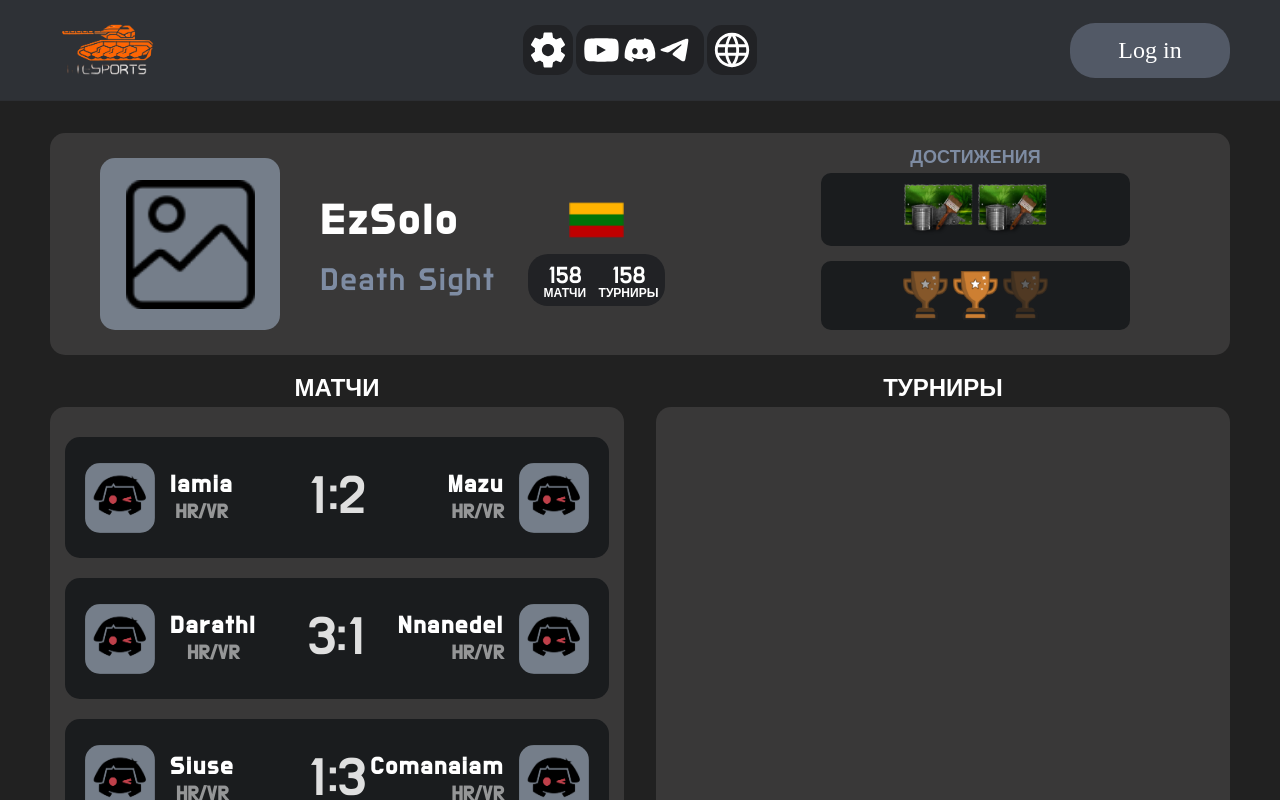
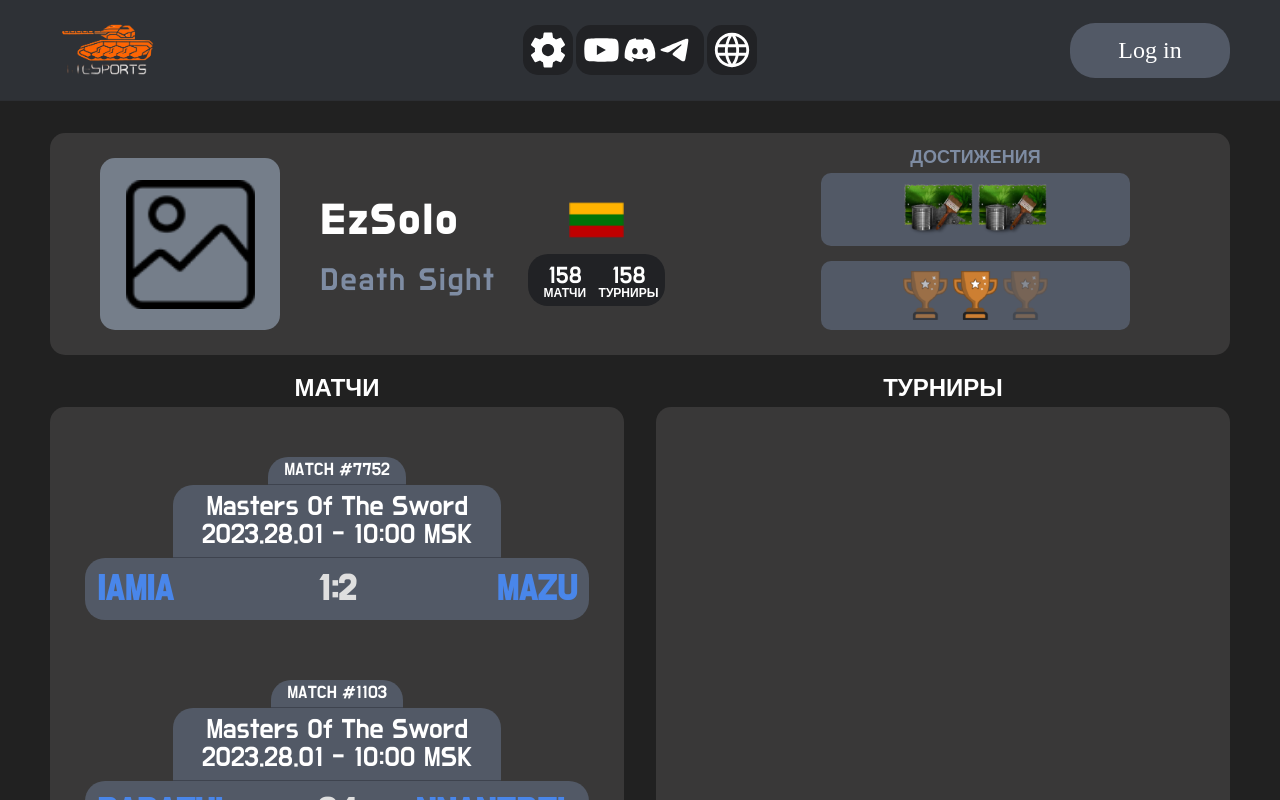
Before and after one commit to serp0v/RTS, a React (Vite) app: page /profile in a window 1280 px wide. Built offline with nearby package versions, Linux system fonts and the light colour scheme; a web font is replaced by a local one.

Commit message:
finish matches

```diff
--- a/src/components/Match/Match.css
+++ b/src/components/Match/Match.css
@@ -8,14 +8,14 @@
 .match {
   width: 100%;
 
+  display: flex;
+  flex-direction: column;
+  justify-content: space-between;
+  align-items: center;
+
   margin-bottom: 20px;
   padding: 20px;
 
-  display: flex;
-  justify-content: space-between;
-  align-items: center;
-
-  background: #1a1c1e;
   border-radius: 15px;
 }
 .match img {
@@ -23,36 +23,69 @@
   height: auto;
   border-radius: 15px;
 }
+
+.match-info,
+.match-id,
+.match-name {
+  background: #525966;
+  text-align: center;
+  border-radius: 20px;
+}
+
+.match-id,
+.match-name {
+  padding: 0 1rem;
+  border-bottom-left-radius: 0;
+  border-bottom-right-radius: 0;
+}
+
+.match-info {
+  width: 100%;
+
+  padding: 0.25rem 0.5rem;
+
+  display: flex;
+  align-items: center;
+  justify-content: center;
+
+  position: relative;
+
+  font-size: 36px;
+  font-weight: 700;
+  color: #4986ea;
+  text-transform: uppercase;
+}
 .player {
-  width: 30%;
-  display: flex;
-  gap: 15px;
+  width: 50%;
+  text-align: left;
+  margin: 0 0.25rem;
+}
+.second-player {
+  text-align: right;
+}
 
-  color: #fff;
+.match-name {
+  width: 65%;
+  padding: 0.5rem;
+  font-size: 28px;
+  line-height: 1;
+
+  border-bottom: 1px solid #3e434e;
 }
-.player-nickname {
-  margin-top: 10px;
 
-  font-size: 24px;
-  line-height: 1;
-  letter-spacing: 2px;
-}
-.player-type {
-  font-size: 20px;
-  color: #f6f6f6;
-  opacity: 0.56;
+.match-id {
+  text-transform: uppercase;
+  font-size: 18px;
+  border-bottom: 1px solid #3e434e;
 }
 
 .score {
   width: 40%;
+  position: absolute;
+  top: 50%;
+  left: 50%;
+  transform: translate(-50%, -50%);
   text-align: center;
   color: #dfdfdf;
-  font-size: 54px;
   justify-self: center;
 }
-
-.player-reverted {
-  justify-self: flex-end;
-  flex-direction: row-reverse;
-  text-align-last: right;
-}
--- a/src/components/Match/Match.jsx
+++ b/src/components/Match/Match.jsx
@@ -1,28 +1,21 @@
 import PropTypes from "prop-types";
-import player from "../../assets/player.png";
 
 import "./Match.css";
 import "./Match.adaptive.css";
 
 const Match = ({ data }) => {
-  const { firstPlayer, secondPlayer, score } = data;
+  const { id, matchInfo, firstPlayer, secondPlayer, score } = data;
 
   return (
     <div className="match">
-      <div className="first-player player">
-        <img src={player} alt="" />
-        <div className="player-info">
-          <h3 className="player-nickname">{firstPlayer.nickname}</h3>
-          <h4 className="player-type">{firstPlayer.type}</h4>
-        </div>
+      <div className="match-id">Match #{id}</div>
+      <div className="match-name">
+        {matchInfo.name} <br /> {matchInfo.date}
       </div>
-      <div className="score">{score}</div>
-      <div className="second-player player player-reverted">
-        <img src={player} alt="" />
-        <div className="player-info">
-          <h3 className="player-nickname">{secondPlayer.nickname}</h3>
-          <h4 className="player-type">{secondPlayer.type}</h4>
-        </div>
+      <div className="match-info">
+        <div className="player first-player">{firstPlayer.nickname}</div>
+        <div className="score">{score}</div>
+        <div className="player second-player">{secondPlayer.nickname}</div>
       </div>
     </div>
   );
--- a/src/components/UserProfile/UserProfile.css
+++ b/src/components/UserProfile/UserProfile.css
@@ -138,6 +138,7 @@
 
   border-radius: 10px;
   background: #1a1c1e;
+  background: #525966;
 }
 .profile-line img {
   height: 70%;
--- a/src/components/UserProfile/UserProfile.jsx
+++ b/src/components/UserProfile/UserProfile.jsx
@@ -1,5 +1,3 @@
-import ua from "../../assets/UA.png";
-import settings from "../../assets/settings.png";
 import bg from "../../assets/bolgaria.svg";
 import top from "../../assets/top.png";
 import cup from "../../assets/cup.png";
--- a/src/pages/Profile/Profile.jsx
+++ b/src/pages/Profile/Profile.jsx
@@ -5,52 +5,60 @@ import "./Profile.css";
 
 const matches = [
   {
+    matchInfo: {
+      name: "Masters Of The Sword",
+      date: "2023.28.01 - 10:00 MSK",
+    },
     firstPlayer: {
       nickname: "Iamia",
-      type: "HR/VR",
     },
     secondPlayer: {
       nickname: "Mazu",
-      type: "HR/VR",
     },
     score: "1:2",
-    id: Math.random() * 100,
+    id: Math.ceil(Math.random() * 10000),
   },
   {
+    matchInfo: {
+      name: "Masters Of The Sword",
+      date: "2023.28.01 - 10:00 MSK",
+    },
     firstPlayer: {
       nickname: "Darathl",
-      type: "HR/VR",
     },
     secondPlayer: {
       nickname: "Nnanedel",
-      type: "HR/VR",
     },
     score: "3:1",
-    id: Math.random() * 100,
+    id: Math.ceil(Math.random() * 10000),
   },
   {
+    matchInfo: {
+      name: "Masters Of The Sword",
+      date: "2023.28.01 - 10:00 MSK",
+    },
     firstPlayer: {
       nickname: "Siuse",
-      type: "HR/VR",
     },
     secondPlayer: {
       nickname: "Comanaiam",
-      type: "HR/VR",
     },
     score: "1:3",
-    id: Math.random() * 100,
+    id: Math.ceil(Math.random() * 10000),
   },
   {
+    matchInfo: {
+      name: "Masters Of The Sword",
+      date: "2023.28.01 - 10:00 MSK",
+    },
     firstPlayer: {
       nickname: "Xananet",
-      type: "HR/VR",
     },
     secondPlayer: {
       nickname: "Denone",
-      type: "HR/VR",
     },
     score: "2:2",
-    id: Math.random() * 100,
+    id: Math.ceil(Math.random() * 10000),
   },
 ];
 
```
